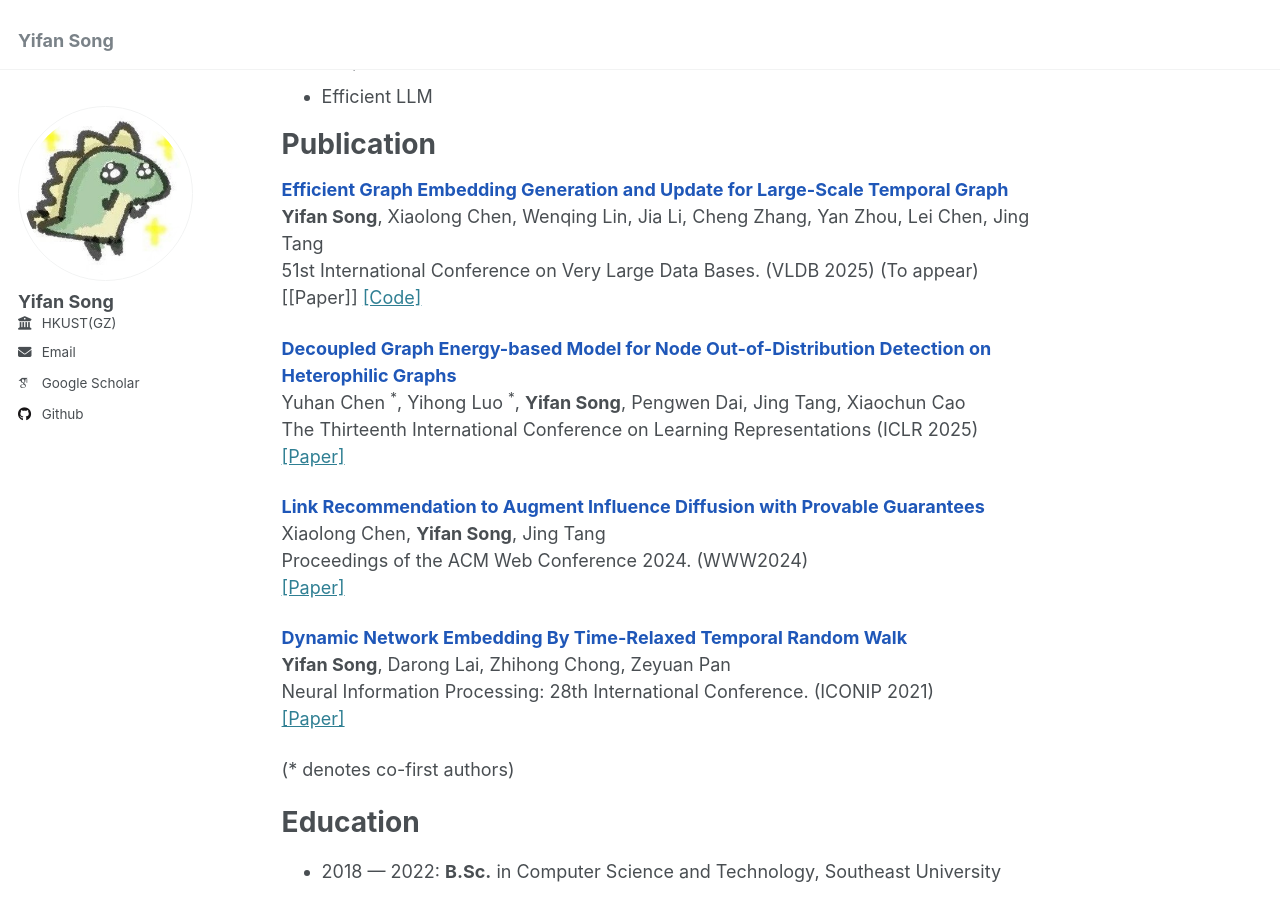
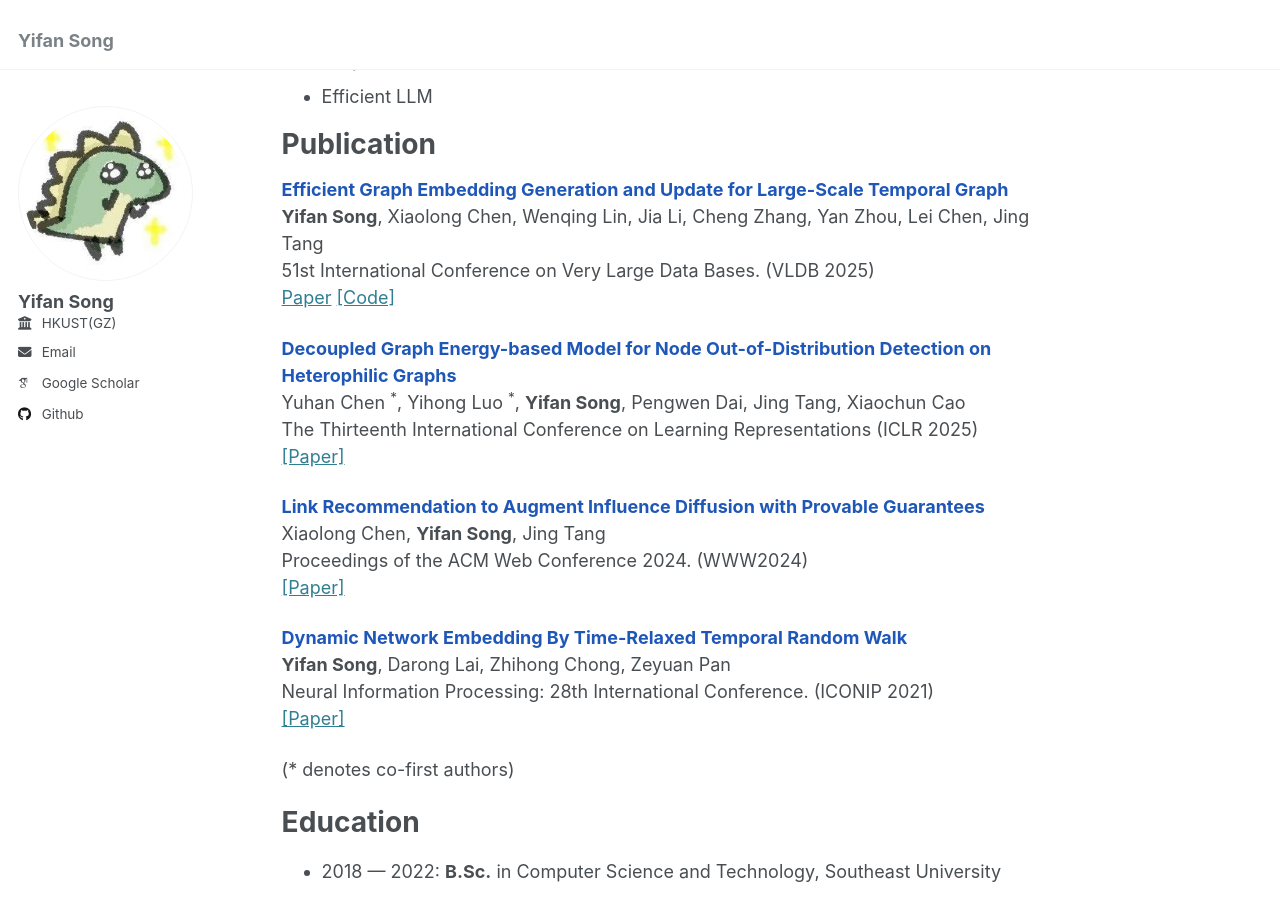
Before and after one commit to yfsong00/smallhammer.github.io, a Jekyll site: the page built from _pages/about.md, in a window 1280 px wide and 900 px high, scrolled down 324 px. Built offline with Jekyll 4.4.1, drawn with Linux system fonts in a browser that asks for light colours; some web fonts are replaced.

Commit message:
Update about.md

```diff
--- a/_pages/about.md
+++ b/_pages/about.md
@@ -21,8 +21,8 @@ Publication
 ===
 <strong><font style = "color:#1f57b8">Efficient Graph Embedding Generation and Update for Large-Scale Temporal Graph</font></strong><br />
 <strong>Yifan Song</strong>, Xiaolong Chen, Wenqing Lin, Jia Li, Cheng Zhang, Yan Zhou, Lei Chen, Jing Tang<br />
-51st International Conference on Very Large Data Bases. (VLDB 2025) (To appear) <br />
-[[Paper]] [[Code]](https://github.com/yfsong00/VLDB2025LTGE) <br />
+51st International Conference on Very Large Data Bases. (VLDB 2025) <br />
+[Paper](https://vldb.org/pvldb/volumes/18/paper/Efficient%20Graph%20Embedding%20Generation%20and%20Update%20for%20Large-Scale%20Temporal%20Graph) [[Code]](https://github.com/yfsong00/VLDB2025LTGE) <br />
 
 <strong><font style = "color:#1f57b8">Decoupled Graph Energy-based Model for Node Out-of-Distribution Detection on Heterophilic Graphs</font></strong><br />
 Yuhan Chen <sup>*</sup>, Yihong Luo <sup>*</sup>, <strong>Yifan Song</strong>, Pengwen Dai, Jing Tang, Xiaochun Cao <br />
```
